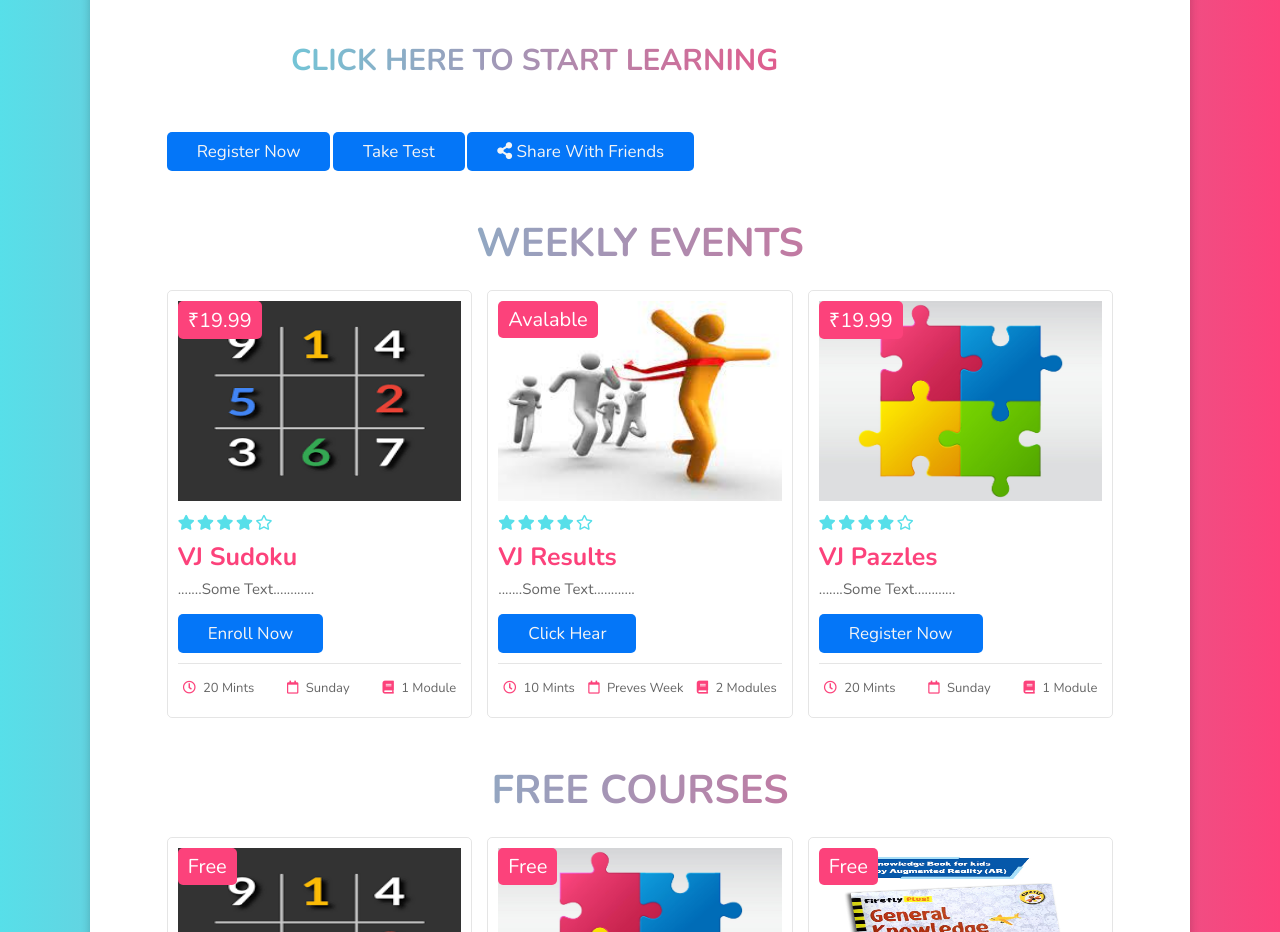
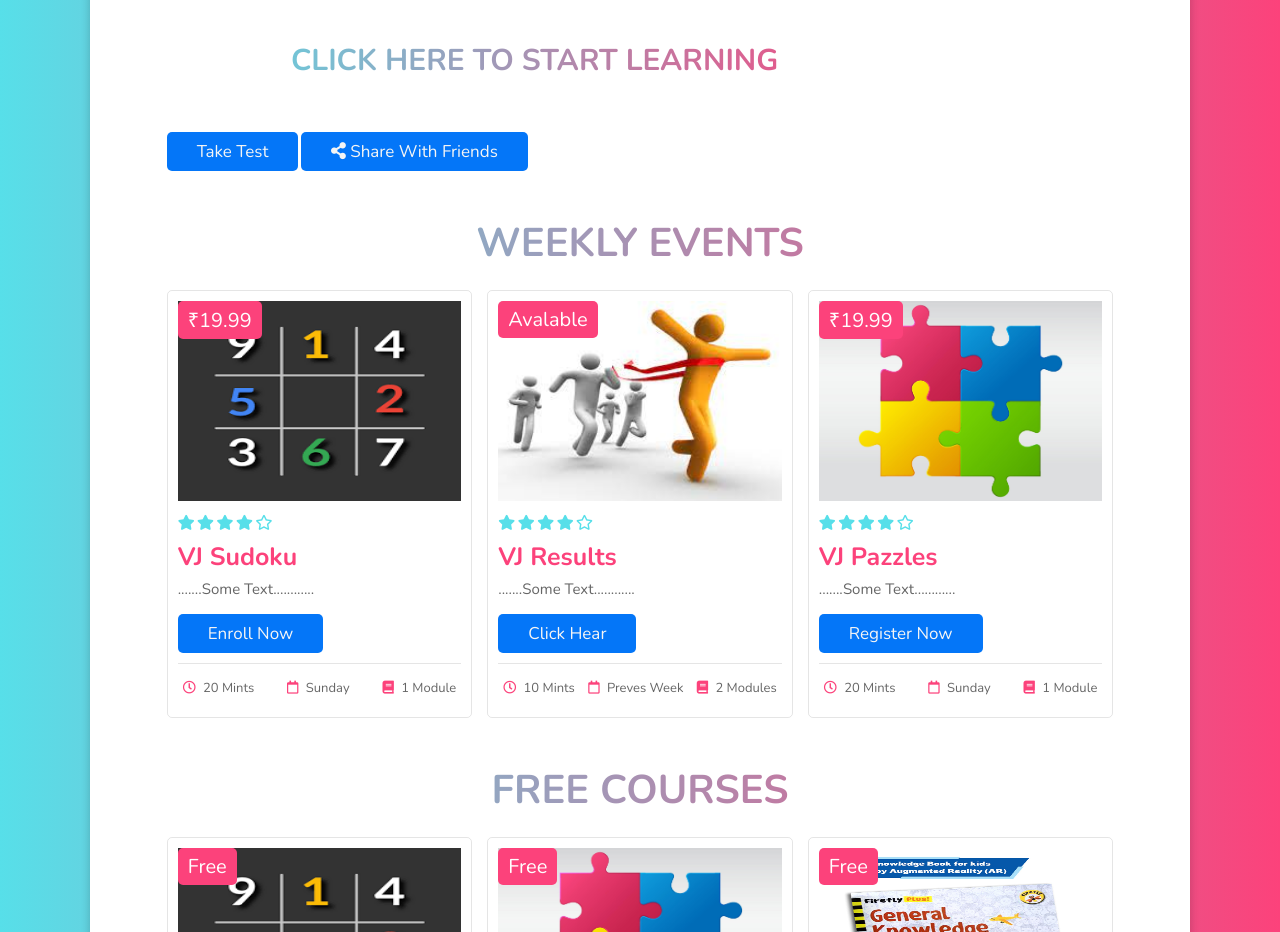
Before and after one commit to Mohan-Ganta/VJWeb, a plain HTML site: page pazzleevent.html in a window 1280 px wide. Shown: the part 900-1832 px from the top of the page. Drawn offline with nearby package versions, Linux system fonts and the light colour scheme.

Commit message:
Update pazzleevent.html

```diff
--- a/pazzleevent.html
+++ b/pazzleevent.html
@@ -74,7 +74,7 @@
      <h3 class="text"> <br><br> Click here to start learning <br> <br></h3>
      <div>
 
-        <a href="#" class="btn">Register Now</a>
+
         <a href="#" class="btn">Take Test</a>
         <a href="#" class="btn"><i class="fa fa-share-alt"></i> Share with friends</a>
      </div>
```
